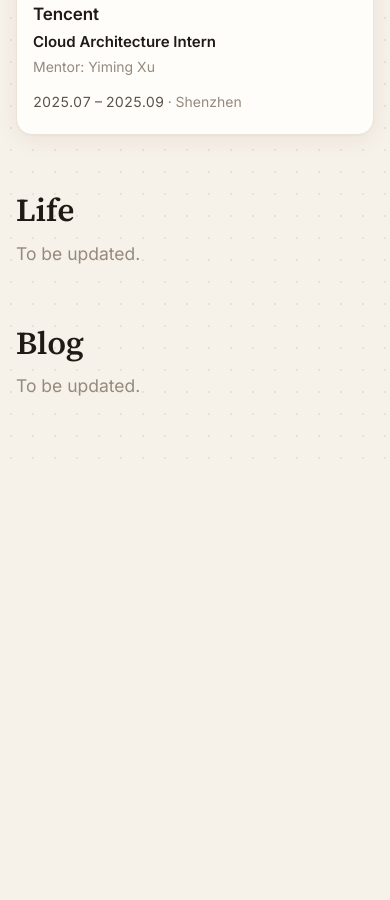
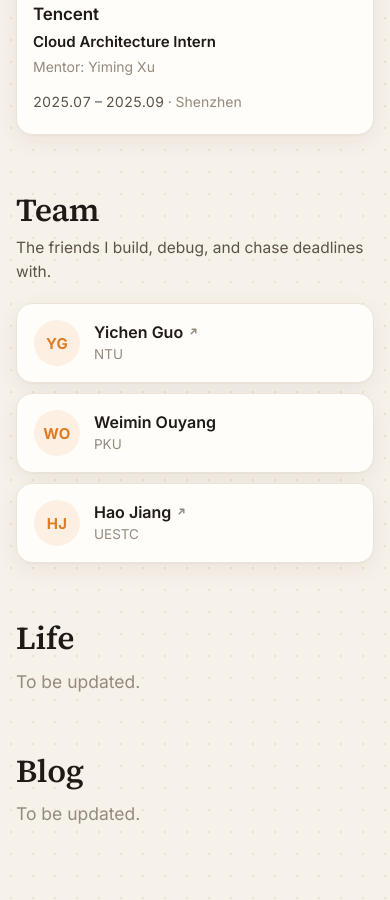
Before and after one commit to Ricardo520nono/Ricardo520nono.github.io, a plain HTML site: page index.html in a window 390 px wide. Shown: the part 5845-6745 px from the top of the page. Before the commit the page ends 6317 px from the top, so only its background shows below. Drawn offline with Linux system fonts and the light colour scheme.

Commit message:
Add Team section
Co-Authored-By: Claude Fable 5.2 <noreply@anthropic.com>

```diff
--- a/index.html
+++ b/index.html
@@ -145,6 +145,19 @@
   :root[data-theme="dark"] .edu-logo { padding: 8px 12px; border-radius: 12px; background: #fff; }
   @media (prefers-color-scheme: dark) { :root:not([data-theme="light"]) .edu-logo { padding: 8px 12px; border-radius: 12px; background: #fff; } }
 
+  /* ---------- team ---------- */
+  #team h2 { margin-bottom: 6px; }
+  .team-lead { margin: 0 0 18px; font-size: 15.5px; line-height: 1.6; color: var(--ink-2); }
+  .team-grid { display: grid; grid-template-columns: repeat(3, minmax(0,1fr)); gap: 14px; margin: 0; padding: 0; list-style: none; }
+  @media (min-width: 641px) { .team-grid { margin-left: -18px; } }
+  .mate { display: flex; align-items: center; gap: 14px; height: 100%; padding: 16px 18px 16px 17px; background: var(--card); border: 1px solid var(--line); border-radius: 16px; box-shadow: var(--shadow); color: inherit; transition: transform .15s, border-color .15s, box-shadow .15s; }
+  a.mate:hover { transform: translateY(-2px); border-color: var(--accent); box-shadow: var(--shadow-up); }
+  .mate-av { flex: none; width: 46px; height: 46px; display: grid; place-items: center; border-radius: 50%; background: var(--accent-soft); color: var(--accent); font: 700 15px/1 Inter, sans-serif; letter-spacing: .3px; }
+  .mate-name { display: block; font: 600 16px/1.35 Inter, "PingFang SC", sans-serif; color: var(--ink); }
+  .mate-name svg { width: 11px; height: 11px; margin-left: 5px; color: var(--ink-3); vertical-align: 1px; }
+  a.mate:hover .mate-name svg { color: var(--accent); }
+  .mate-sub { display: block; margin-top: 2px; font-size: 13.5px; line-height: 1.45; color: var(--ink-3); }
+
   /* ---------- hero ---------- */
   .hero { display: grid; grid-template-columns: 340px 1fr; gap: 48px; padding: 28px 0 8px; align-items: start; }
   .left { position: sticky; top: 92px; }
@@ -215,13 +228,14 @@
   .js .rv.in { opacity: 1; transform: none; }
   @media (prefers-reduced-motion: reduce) { *, .rv { animation: none !important; transition: none !important; } .rv { opacity: 1; transform: none; } }
 
-  @media (max-width: 1020px) { .links-nav { display: none; } }
+  @media (max-width: 1100px) { .links-nav { display: none; } }
   @media (max-width: 920px) {
     .hero { grid-template-columns: 1fr; gap: 32px; }
     .left { position: static; }
   }
   @media (max-width: 640px) {
     .news-box { padding: 4px 16px; }
+    .team-grid { grid-template-columns: 1fr; gap: 10px; }
     .edu-list { padding: 2px 16px; }
     .edu { grid-template-columns: 1fr; row-gap: 12px; padding: 18px 0; }
     .edu-logo { height: 44px; justify-self: start; }
@@ -251,6 +265,7 @@
         <a href="#publications" data-en="Publications" data-zh="论文">Publications</a>
         <a href="#education" data-en="Education" data-zh="教育">Education</a>
         <a href="#experience" data-en="Experience" data-zh="经历">Experience</a>
+        <a href="#team" data-en="Team" data-zh="伙伴">Team</a>
         <a href="#life" data-en="Life" data-zh="生活">Life</a>
         <a href="#blog" data-en="Blog" data-zh="博客">Blog</a>
       </nav>
@@ -455,6 +470,16 @@
     </ul>
   </section>
 
+  <section class="block" id="team">
+    <h2 data-en="Team" data-zh="伙伴">Team</h2>
+    <p class="team-lead" data-en="The friends I build, debug, and chase deadlines with." data-zh="一起做研究、一起赶 deadline 的战友。">The friends I build, debug, and chase deadlines with.</p>
+    <ul class="team-grid">
+      <li><a class="mate" href="https://easonai-5589.github.io/" target="_blank" rel="noopener"><span class="mate-av" aria-hidden="true">YG</span><span><span class="mate-name">Yichen Guo<svg viewBox="0 0 12 12" aria-hidden="true"><path fill="none" stroke="currentColor" stroke-width="1.6" stroke-linecap="round" stroke-linejoin="round" d="M3.500 8.500 8.500 3.500M4.500 3.500h4v4"/></svg></span><span class="mate-sub" data-en="NTU" data-zh="南洋理工大学">NTU</span></span></a></li>
+      <li><div class="mate"><span class="mate-av" aria-hidden="true">WO</span><span><span class="mate-name">Weimin Ouyang</span><span class="mate-sub" data-en="PKU" data-zh="北京大学">PKU</span></span></div></li>
+      <li><a class="mate" href="https://haohaha-11.github.io/" target="_blank" rel="noopener"><span class="mate-av" aria-hidden="true">HJ</span><span><span class="mate-name">Hao Jiang<svg viewBox="0 0 12 12" aria-hidden="true"><path fill="none" stroke="currentColor" stroke-width="1.6" stroke-linecap="round" stroke-linejoin="round" d="M3.500 8.500 8.500 3.500M4.500 3.500h4v4"/></svg></span><span class="mate-sub" data-en="UESTC" data-zh="电子科技大学">UESTC</span></span></a></li>
+    </ul>
+  </section>
+
   <section class="block" id="life">
     <h2 data-en="Life" data-zh="生活">Life</h2>
     <p class="tbu" data-en="To be updated." data-zh="待更新。">To be updated.</p>
@@ -543,7 +568,7 @@
   const spy = new IntersectionObserver(es => es.forEach(e => {
     if (e.isIntersecting && Date.now() > locked && innerHeight + scrollY < document.documentElement.scrollHeight - 2) mark(navLinks.find(a => a.getAttribute('href') === '#' + e.target.id));
   }), { rootMargin: '-45% 0px -50% 0px' });
-  ['about', 'news', 'publications', 'education', 'experience', 'life', 'blog'].forEach(id => spy.observe(document.getElementById(id)));
+  ['about', 'news', 'publications', 'education', 'experience', 'team', 'life', 'blog'].forEach(id => spy.observe(document.getElementById(id)));
 
   // reveal (content stays visible without JS, or if the tab starts hidden)
   if (!document.hidden) root.classList.add('js');
```
